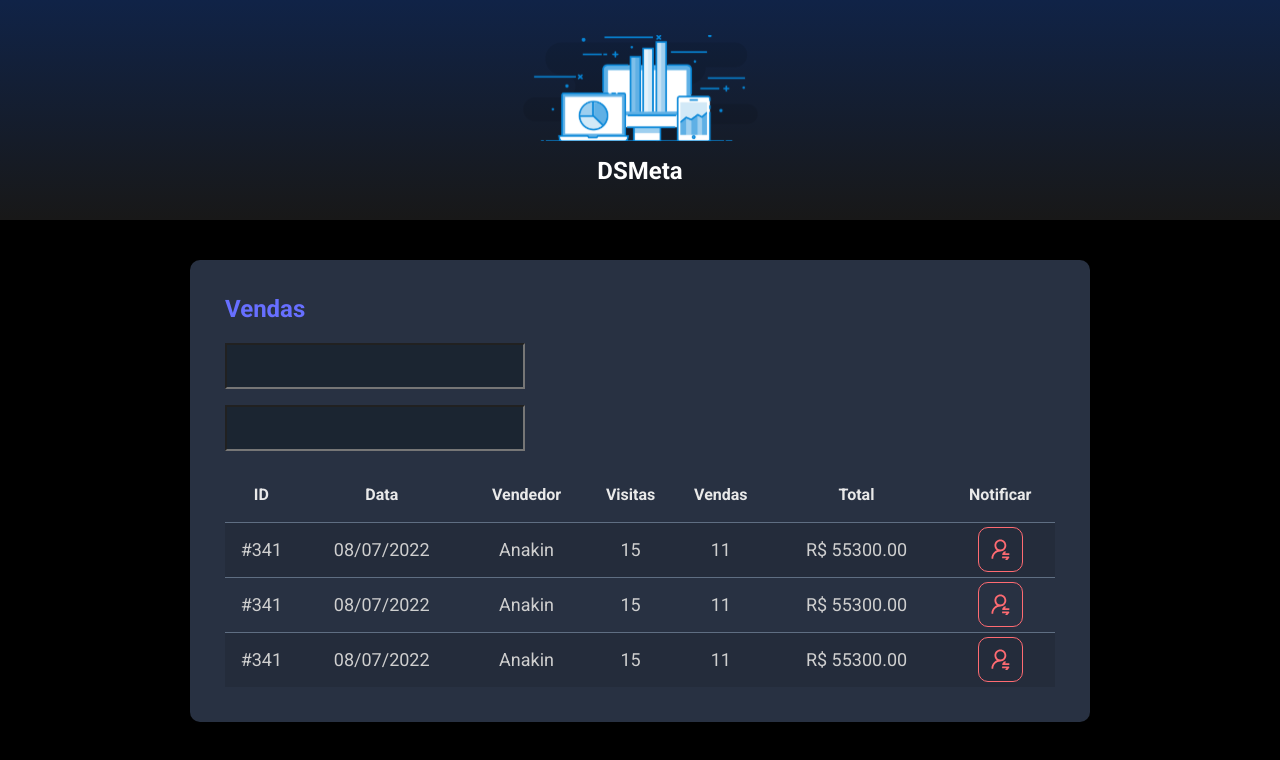
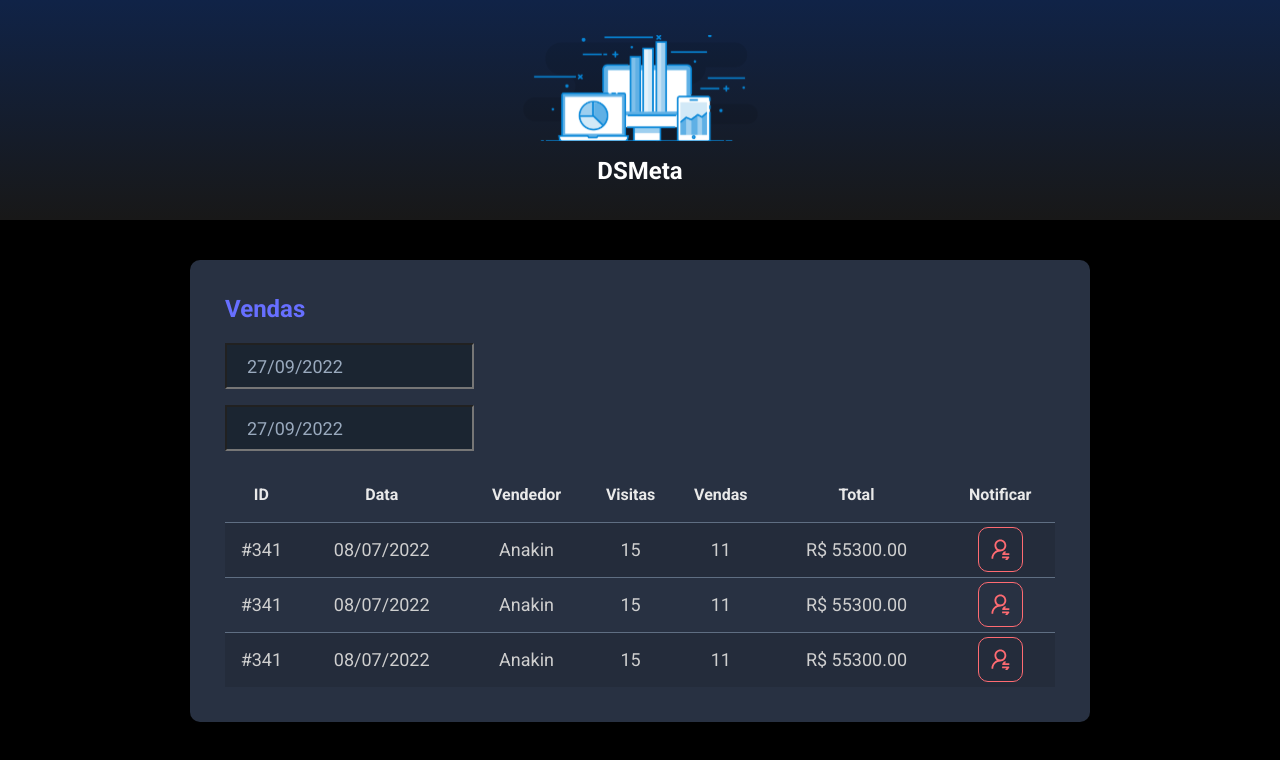
Before and after one commit to kaiossoares/dsmeta, a React (Vite) app in the folder frontend/: page / in a window 1280 px wide. Shown: the top 760 px of the page. Built offline with nearby package versions, Linux system fonts and the light colour scheme.

Commit message:
Datepicker

```diff
--- a/frontend/index.html
+++ b/frontend/index.html
@@ -2,9 +2,9 @@
 <html lang="pt-BR">
   <head>
     <meta charset="UTF-8" />
-    <link rel="icon" type="image/svg+xml" href="/vite.svg" />
+    <link rel="icon" href="src\assets\images\COTUCA_logo1.ico" />
     <meta name="viewport" content="width=device-width, initial-scale=1.0" />
-    <title>Vite + React + TS</title>
+    <title>DSMeta</title>
   </head>
   <body>
     <div id="root"></div>
--- a/frontend/package.json
+++ b/frontend/package.json
@@ -9,7 +9,9 @@
     "preview": "vite preview"
   },
   "dependencies": {
+    "@types/react-datepicker": "4.4.2",
     "react": "^18.2.0",
+    "react-datepicker": "4.8.0",
     "react-dom": "^18.2.0"
   },
   "devDependencies": {
--- a/frontend/src/components/salesCard/index.tsx
+++ b/frontend/src/components/salesCard/index.tsx
@@ -1,3 +1,5 @@
+import DatePicker from "react-datepicker"
+import "react-datepicker/dist/react-datepicker.css"
 import NotificationButton from '../notificationButton'
 import './styles.css'
 
@@ -7,11 +9,21 @@
       <h2 className="dsmeta-sales-title">Vendas</h2>
       <div>
         <div className="dsmeta-form-control-container">
-          <input className="dsmeta-form-control" type="text" />
+          <DatePicker
+            selected={new Date()}
+            onChange={(date: Date) => { }}
+            className="dsmeta-form-control"
+            dateFormat="dd/MM/yyyy"
+          />
         </div>
 
         <div className="dsmeta-form-control-container">
-          <input className="dsmeta-form-control" type="text" />
+          <DatePicker
+            selected={new Date()}
+            onChange={(date: Date) => { }}
+            className="dsmeta-form-control"
+            dateFormat="dd/MM/yyyy"
+          />
         </div>
       </div>
 
```
Also changed, not shown: 2 other files (tests, documents, lock files or other folders).
